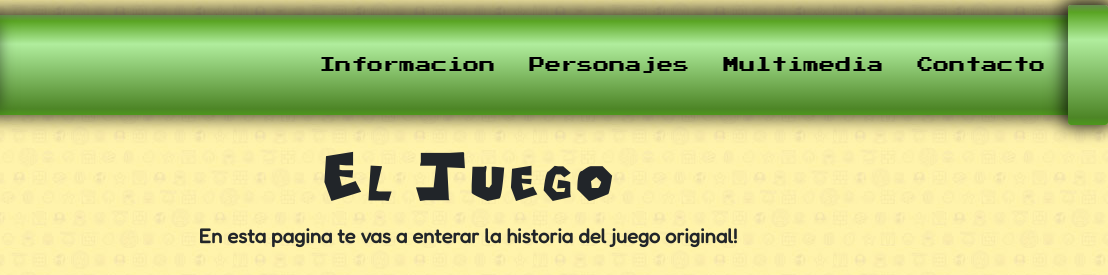
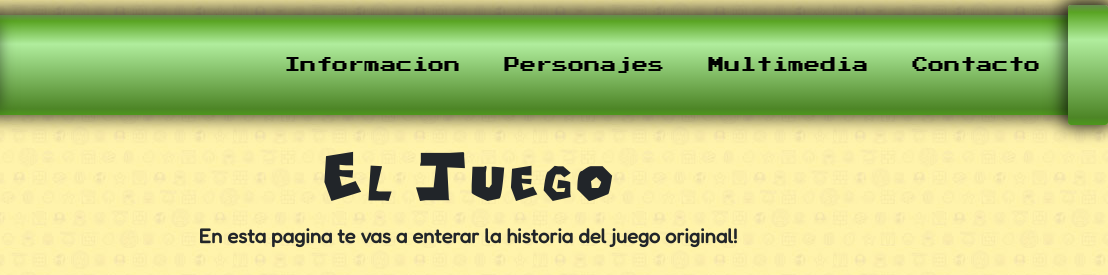
Before and after one commit to FranSemprini/Super_Mario_Bross, a plain HTML site: page pages/info.html in a window 1280 px wide. Shown: the top 275 px of the page, 172-1280 px from the left. Drawn offline with Linux system fonts and the light colour scheme.

Commit message:
navbar bootstrap fixes

```diff
--- a/pages/info.html
+++ b/pages/info.html
@@ -28,34 +28,35 @@
                             aria-expanded="false" aria-label="Toggle navigation">
                             <span class="navbar-toggler-icon"></span>
                         </button>
-                        <div class="collapse navbar-collapse nav-plain" id="navbarSupportedContent">
-                            <ul>
+                        <div class="collapse navbar-collapse nav-plain justify-content-end" id="navbarSupportedContent">
+                            <ul class="d-flex justify-content-center flex-wrap">
                                 <li>
                                     <div class="navBar__containerWCoin">
-                                        <a href="info.html">Informacion</a>
+                                        <a href="../pages/info.html">Informacion</a>
                                         <img class="navBar__coin--desktop" src="../img/desktop/coin.png" alt="Moneda">
                                     </div>
                                 </li>
                                 <li>
                                     <div class="navBar__containerWCoin">
-                                        <a href="personajes.html">Personajes</a>
+                                        <a href="../pages/personajes.html">Personajes</a>
                                         <img class="navBar__coin--desktop" src="../img/desktop/coin.png" alt="Moneda">
                                     </div>
                                 </li>
                                 <li>
                                     <div class="navBar__containerWCoin">
-                                        <a href="multimedia.html">Multimedia</a>
+                                        <a href="../pages/multimedia.html">Multimedia</a>
                                         <img class="navBar__coin--desktop" src="../img/desktop/coin.png" alt="Moneda">
                                     </div>
                                 </li>
                                 <li>
                                     <div class="navBar__containerWCoin">
-                                        <a href="contactus.html">Contacto</a>
+                                        <a href="../pages/contactus.html">Contacto</a>
                                         <img class="navBar__coin--desktop" src="../img/desktop/coin.png" alt="Moneda">
                                     </div>
                                 </li>
                             </ul>
                         </div>
+
                     </div>
                 </nav>
             </div>
--- a/styles/styles.css
+++ b/styles/styles.css
@@ -92,11 +92,6 @@ ul li {
 
 /* NAVBAR */
 
-.navbar--sticky {
-    position: sticky;
-    top: 0;
-}
-
 .navBar__coin--desktop {
     display: none;
 }
@@ -115,24 +110,9 @@ ul li {
     }
 }
 
-.nav-plain {
-    display: flex;
-    flex-direction: row;
-    justify-content: center;
-    flex-wrap: wrap;
-}
-
-.nav-plain ul {
-    display: flex;
-    flex-direction: row;
-    flex-wrap: wrap;
-    justify-content: center;
-
-}
-
 .nav-plain ul li {
     font-size: 0.8rem;
-    margin: 0.5rem 0.5rem;
+    margin: 0.5rem 1.5rem;
     font-family: pressStart;
     color: black;
 }
@@ -542,25 +522,18 @@ ul li {
         content: "";
         width: 33px;
         height: 95px;
-        top: -9px;
         right: 0;
         border-radius: 3px;
+        top: 50%;
+        transform: translateY(-50%);
+
     }
 
     .navLogo {
         width: 110px;
     }
 
-    .nav-plain {
-        justify-content: flex-end;
-    }
-
-    .nav-plain--index {
-        justify-content: center;
-    }
-
     .nav-plain ul li {
-        margin: 0 1rem;
         font-size: 1.2rem;
     }
 
@@ -884,7 +857,6 @@ ul li {
 
     /* NAVBAR */
     .nav-plain ul li {
-        margin: 0 1rem;
         font-size: 1.6rem;
     }
 
@@ -896,8 +868,6 @@ ul li {
     .headerMain__container--pages::before {
         width: 40px;
         height: 120px;
-        border-radius: 3px;
-        top:-10px
     }
 
     /* INDEX */
```
Also changed, not shown: index.html (+4 -3 lines), pages/contactus.html (+8 -6 lines), pages/multimedia.html (+8 -6 lines), pages/personajes.html (+7 -6 lines).
